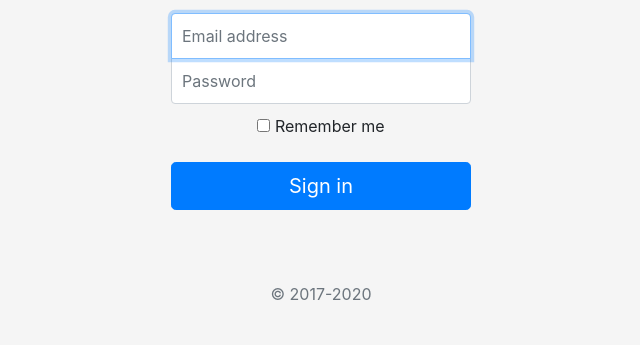
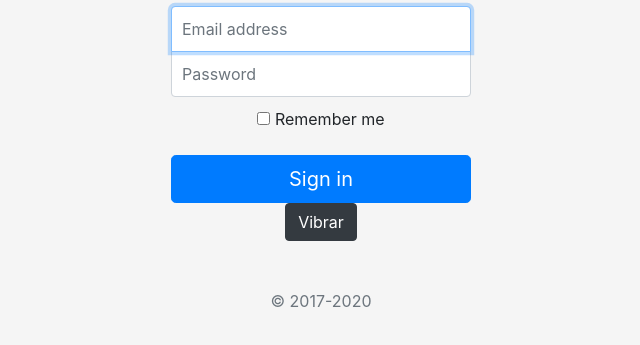
Before and after one commit to ocenturion/pwaPrueba, a plain HTML site: page index-PWA.html in a window 1280 px wide. Shown: the part 305-650 px from the top of the page, without its empty margins (319-959 px from the left). Drawn offline with nearby package versions, Linux system fonts and the light colour scheme.

Commit message:
Update index-PWA.html

```diff
--- a/index-PWA.html
+++ b/index-PWA.html
@@ -53,6 +53,7 @@
 			</label>
 		</div>
 		<button class="btn btn-lg btn-primary btn-block" type="submit">Sign in</button>
+	    	<div onclick="vibrar()" class="btn btn-dark">Vibrar</div>
 		<br>
 		<p class="mt-5 mb-3 text-muted">&copy; 2017-2020</p>
 	</form>
```
